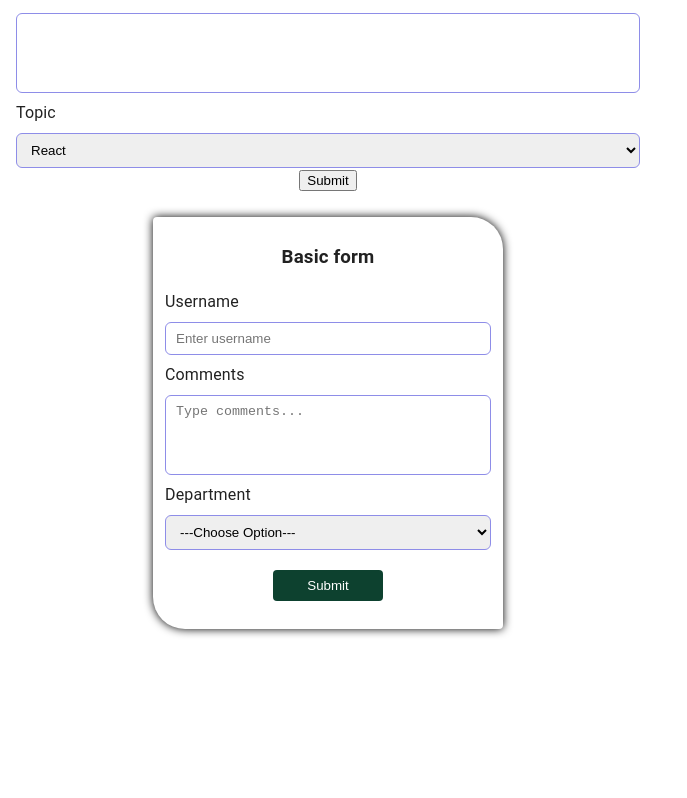
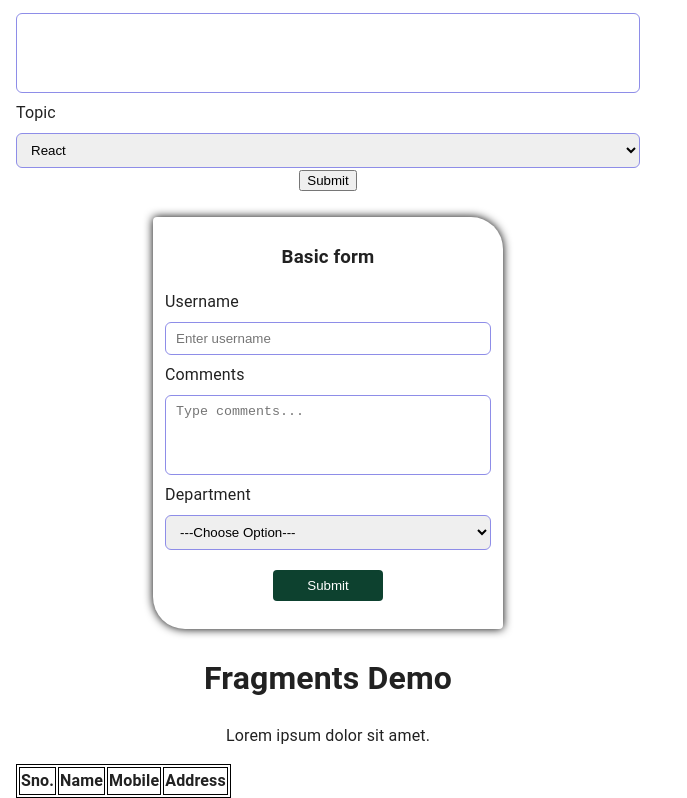
Before and after one commit to fhabhishektiwari/react-js-learning, a React (Create React App) app: page / in a window 1280 px wide. Shown: the part 2302-3100 px from the top of the page, without its empty margins (0-687 px from the left). Before the commit the page ends 2956 px from the top, so only its background shows below. Built offline with nearby package versions, Linux system fonts and the light colour scheme.

Commit message:
added ftagments

```diff
--- a/src/App.js
+++ b/src/App.js
@@ -23,6 +23,8 @@ import './components/appStyles.css';
 import Styles from './components/appStyles.module.css';
 import Form from './components/Form';
 import BasicForm from './components/BasicForm';
+import FragmentsDemo from './components/FragmentsDemo';
+import Table from './components/Table';
 
 
 const initialValue={
@@ -119,6 +121,10 @@ function App() {
 
             <BasicForm/>
 
+            <FragmentsDemo/>
+
+            <Table/>
+
           </Grid>
         </Grid>
       </ThemeProvider>
--- /dev/null
+++ b/src/components/Column.jsx
@@ -0,0 +1,18 @@
+import React from 'react'
+
+const th = {
+    border: '1px solid #000',
+}
+
+function Column() {
+    return (
+        <>
+            <th style={th}>Sno.</th>
+            <th style={th}>Name</th>
+            <th style={th}>Mobile</th>
+            <th style={th}>Address</th>
+        </>
+    )
+}
+
+export default Column
--- /dev/null
+++ b/src/components/FragmentsDemo.jsx
@@ -0,0 +1,14 @@
+import React from 'react'
+
+function FragmentsDemo() {
+  return (
+    <React.Fragment>
+    <h1>
+      Fragments Demo
+    </h1>
+    <p>Lorem ipsum dolor sit amet.</p>
+    </React.Fragment>
+  )
+}
+
+export default FragmentsDemo
--- /dev/null
+++ b/src/components/Table.jsx
@@ -0,0 +1,20 @@
+import React from 'react'
+import Column from './Column'
+
+const table={
+    border:'1px solid #000',
+}
+
+function Table() {
+  return (
+    <table style={table}>
+            <thead>
+                <tr>
+                    <Column/>
+                </tr>
+            </thead>
+    </table>
+  )
+}
+
+export default Table
```
